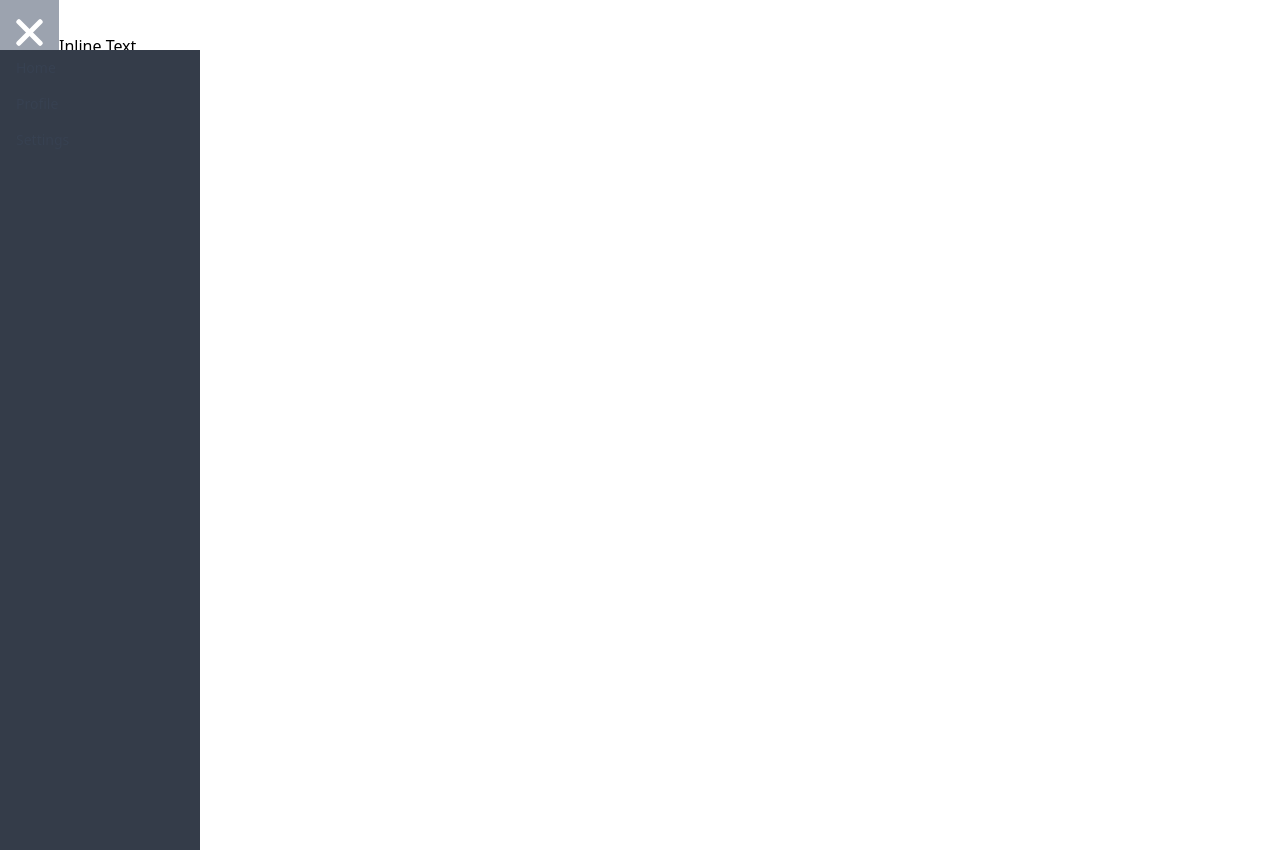
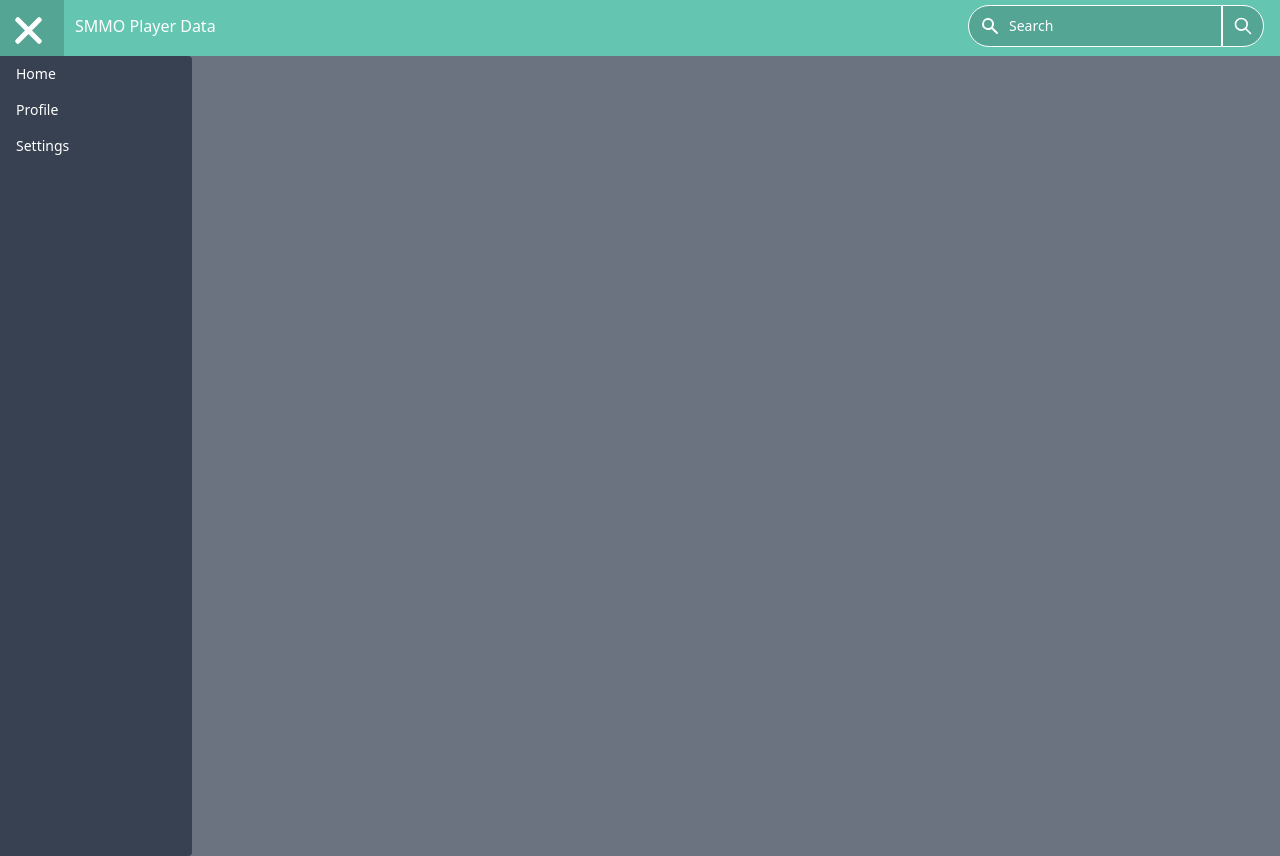
Before and after one commit to n3xistence/smmo-up, a React (Create React App) app: page / in a window 1280 px wide. Both pictures are taken after a click on the button 29 px from the left and 30 px from the top of the page. Before the commit the page ends 800 px from the top, so only its background shows below. Built offline with nearby package versions, Linux system fonts and the light colour scheme.

Commit message:
rough layout

```diff
--- a/public/index.html
+++ b/public/index.html
@@ -12,6 +12,6 @@
   </head>
   <body>
     <noscript>You need to enable JavaScript to run this app.</noscript>
-    <div id="root"></div>
+    <div id="root" style="height: 100vh;"></div>
   </body>
 </html>
--- a/src/App.jsx
+++ b/src/App.jsx
@@ -5,7 +5,8 @@ function App() {
   return (
     <>
       <Menu />
-      Hello
+      <div className="h-full w-full bg-gray-500">
+      </div>
     </>
   );
 }
--- a/src/Menu.css
+++ b/src/Menu.css
@@ -2,7 +2,9 @@
 @tailwind components;
 @tailwind utilities;
 
-#menu-toggle-bar1, #menu-toggle-bar2, #menu-toggle-bar3 {
+#menu-toggle-bar1,
+#menu-toggle-bar2,
+#menu-toggle-bar3 {
     width: 35px;
     height: 5px;
     background-color: #fff;
@@ -26,3 +28,21 @@
 .change #menu-toggle-bar3 {
     transform: translate(0, -11px) rotate(45deg);
 }
+
+.slide-in-menu-enter {
+    transform: translateX(-100%);
+}
+
+.slide-in-menu-enter-active {
+    transform: translateX(0%);
+    transition: transform 300ms;
+}
+
+.slide-in-menu-exit {
+    transform: translateX(0%);
+}
+
+.slide-in-menu-exit-active {
+    transform: translateX(-100%);
+    transition: transform 300ms;
+}
--- a/src/Menu.jsx
+++ b/src/Menu.jsx
@@ -11,14 +11,15 @@ function Menu() {
   const [isOpen, setIsOpen] = useState(false);
 
   return (
-    <div className="relative flex-1">
+    <>
+    <div className="relative inline-block h-[7vh] w-full bg-[#64c5b1]">
       <button
         id="menu-toggle"
         onClick={() => {
             setIsOpen(!isOpen);
             transformButton();
         }}
-        className="inline-block px-3 py-2 text-base font-medium bg-gray-500 text-gray-700 hover:bg-gray-400 focus:outline-none focus:text-gray-900 focus:bg-gray-400"
+        className="inline-block h-full w-[8vh] px-[11px] text-base font-medium bg-[#64c5b1] hover:bg-[#54a594] focus:outline-none float-left"
       >
         <div id="toggle-icon">
             <div id="menu-toggle-bar1"></div>
@@ -26,33 +27,57 @@ function Menu() {
             <div id="menu-toggle-bar3"></div>
         </div>
       </button>
-      <CSSTransition in={isOpen} timeout={300} classNames="menu" unmountOnExit>
-        <div className='w-[200px] h-[100%] top-[50px] bg-[#343c49] text-white fixed p-0 tansition-transform duration-500'>
-        {/* <div className="fixed left-0 h-[100vh] py-2 w-48 bg-gray-500 rounded-r shadow-xl"> */}
+      <CSSTransition in={isOpen} timeout={300} classNames="slide-in-menu" unmountOnExit>
+        <div className="fixed left-0 h-[100vh] w-48 bg-gray-700 rounded-r top-[7vh]">
           <a
             href="#"
-            className="block px-4 py-2 text-sm leading-5 text-gray-700 hover:bg-gray-100 focus:outline-none focus:bg-gray-100"
+            className="block px-4 py-2 text-sm leading-5 text-white hover:bg-gray-500 focus:outline-none focus:bg-gray-100 rounded-tr"
           >
             Home
           </a>
           <a
             href="#"
-            className="block px-4 py-2 text-sm leading-5 text-gray-700 hover:bg-gray-100 focus:outline-none focus:bg-gray-100"
+            className="block px-4 py-2 text-sm leading-5 text-white hover:bg-gray-500 focus:outline-none focus:bg-gray-100"
           >
             Profile
           </a>
           <a
             href="#"
-            className="block px-4 py-2 text-sm leading-5 text-gray-700 hover:bg-gray-100 focus:outline-none focus:bg-gray-100"
+            className="block px-4 py-2 text-sm leading-5 text-white hover:bg-gray-500 focus:outline-none focus:bg-gray-100"
           >
             Settings
           </a>
         </div>
       </CSSTransition>
-      <div className="inline-block">
-        Inline Text
+      <div
+        id="app-name"
+        className="inline-block h-full py-[14px] px-[11px] w-[50%] align-middle text-white"
+      >
+          SMMO Player Data
+      </div>
+      <div
+        id="input-box"
+        className="align-middle h-full py-[5px] inline-block float-right px-[2vh]"
+      >
+
+        <form class="flex items-center">
+            <label for="simple-search" class="sr-only text-white">User ID</label>
+            <div class="relative w-full">
+                <div class="absolute inset-y-0 left-0 flex items-center pl-3 pointer-events-none">
+                    <svg aria-hidden="true" class="w-5 h-5 text-white" fill="currentColor" viewBox="0 0 20 20" xmlns="http://www.w3.org/2000/svg"><path fill-rule="evenodd" d="M8 4a4 4 0 100 8 4 4 0 000-8zM2 8a6 6 0 1110.89 3.476l4.817 4.817a1 1 0 01-1.414 1.414l-4.816-4.816A6 6 0 012 8z" clip-rule="evenodd"></path></svg>
+                </div>
+                <input type="text" id="simple-search" class="bg-[#54a594] border border-white text-white text-sm rounded-l-full focus:outline-none block w-full pl-10 p-2.5 placeholder-white" placeholder="Search" required></input>
+            </div>
+            <button type="submit" class="p-2.5 text-sm font-medium border border-white text-white bg-[#54a594] rounded-r-full hover:bg-[#64c5b1] focus:outline-none focus:bg-gray-500">
+                <svg class="w-5 h-5" fill="none" stroke="currentColor" viewBox="0 0 24 24" xmlns="http://www.w3.org/2000/svg"><path stroke-linecap="round" stroke-linejoin="round" stroke-width="2" d="M21 21l-6-6m2-5a7 7 0 11-14 0 7 7 0 0114 0z"></path></svg>
+                <span class="sr-only text-white">Search</span>
+            </button>
+        </form>
+
       </div>
     </div>
+    <br></br>
+    </>
   );
 }
 
```
